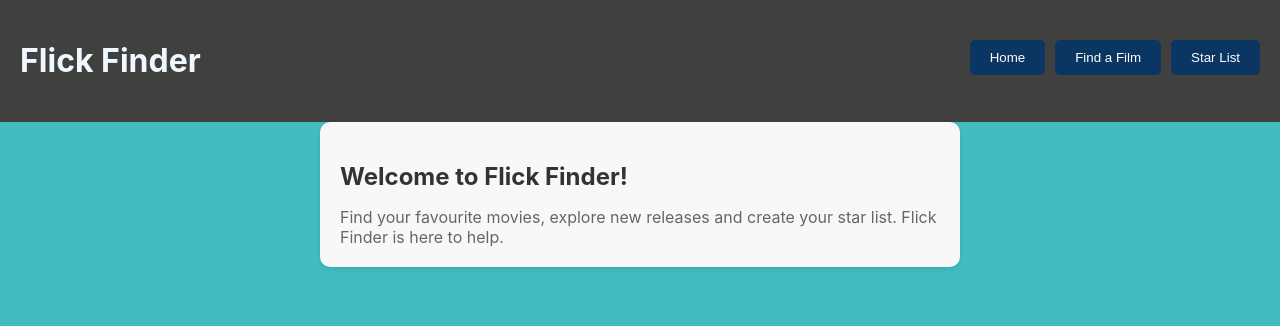
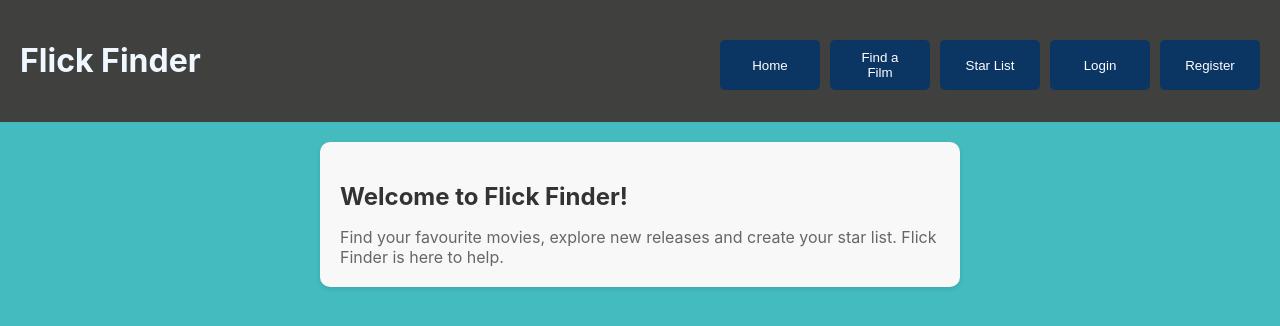
Before and after one commit to Townsy1996/react-film-app, a React (Create React App) app: page / in a window 1280 px wide. Shown: the top 326 px of the page. Built offline with nearby package versions, Linux system fonts and the light colour scheme.

Commit message:
added login and register buttons to header

```diff
--- a/src/components/Header.js
+++ b/src/components/Header.js
@@ -27,6 +27,14 @@ function Header() {
                     <button id="starListButton">Star List</button>
                 </Link>
 
+                <Link to="/">
+                    <button id="loginButton">Login</button>
+                </Link>
+
+                <Link to="/">
+                    <button id="registerButton">Register</button>
+                </Link>
+
 
             </div>
 
--- a/src/pages/Home.js
+++ b/src/pages/Home.js
@@ -7,6 +7,7 @@ function Home (){
     return (
         <div>
             <Header />
+            <br></br>
             <HomeMessage />
         </div>
     );
--- a/src/styles/main.css
+++ b/src/styles/main.css
@@ -35,6 +35,8 @@ body {
     background-color: #0b3563;
     color: #fff;
     border: none;
+    width: 100px;
+    height: 50px;
     padding: 10px 20px;
     border-radius: 5px;
     cursor: pointer;
```
Also changed, not shown: 1 other file (tests, documents, lock files or other folders).
